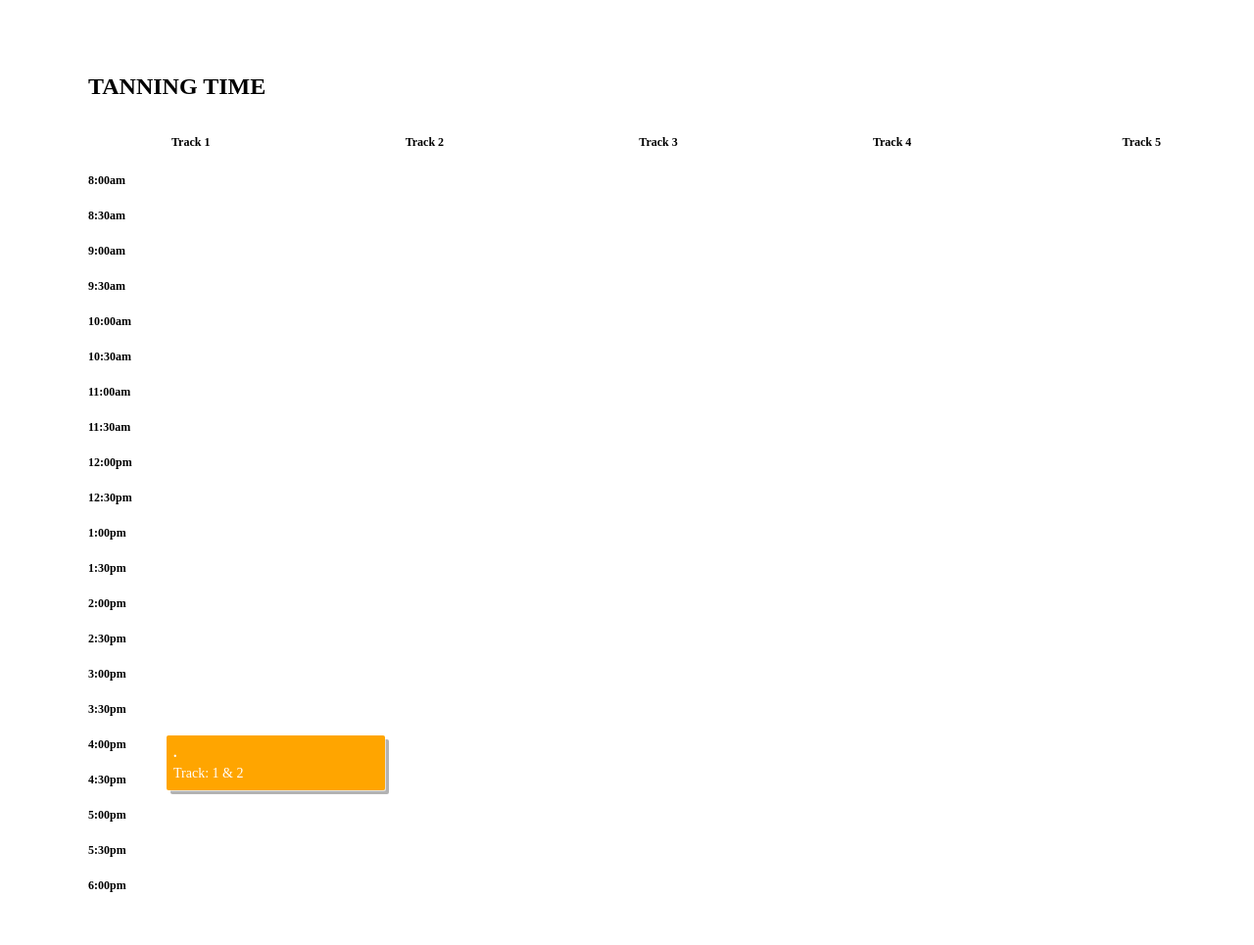
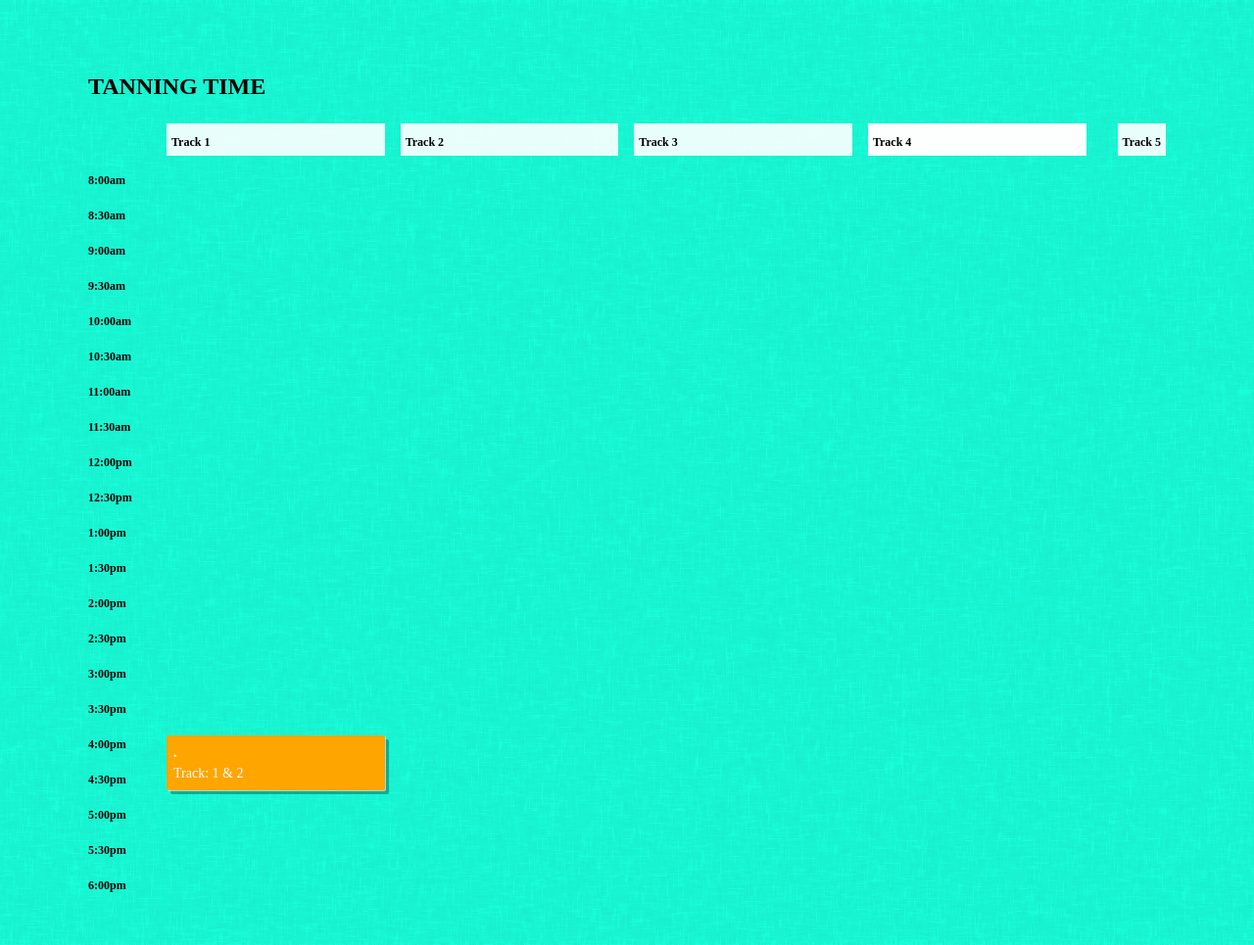
Before and after one commit to CaptFalc/Tanning-Scheduler, a Flask app: page /calendar in a window 1280 px wide. Shown: the whole page at 98% size. Run offline with Flask 2, Linux system fonts and the light colour scheme; data that the repository does not hold is empty.

Commit message:
Added background to results page, day titles, next fix day titles

```diff
--- a/app.py
+++ b/app.py
@@ -12,15 +12,15 @@
 import flask
 from flask import Flask, request, render_template
 from flaskext.mysql import MySQL
-from icalendar import Calendar, Event
+from icalendar import Calendar
 from datetime import datetime
-from pathlib import Path
 import flask_login
 from dotenv import load_dotenv
 import os
 import requests
 import pgeocode
-import pytz
+import datetime as dt1
+
 
 load_dotenv()
 mysql = MySQL()
@@ -374,6 +374,27 @@ def layoutPage():
 
 # default page
 
+def getweekdays(x):
+
+    daydict = {
+        0: "Monday",
+        1: "Tuesday",
+        2: "Wednesday",
+        3: "Thursday",
+        4: "Friday",
+        5:"Saturday",
+        6:"Sunday"
+    }
+    count=dt1.datetime.today().weekday()
+    days=[]
+    for y in range(x):
+        tmpcount=count
+        tmpcount+=y
+        tmpcount%=6
+        days.append(daydict[tmpcount])
+    return days
+
+
 
 @app.route("/", methods=['GET'])
 def hello():
@@ -413,7 +434,8 @@ def calendar():
         xuvi = processUvi(uvi, offset)
         print(xuvi)
         ultimate = parseCal(xuvi, schedule)
-    return '''<!DOCTYPE html>
+        days=getweekdays(3)
+        header='''<!DOCTYPE html>
 <html>
 <head>
 <link type="text/css" rel="stylesheet" href="/static/style4.css">
@@ -423,12 +445,10 @@ def calendar():
 <h2 id="schedule-heading">TANNING TIME</h2>
 <div class="schedule" aria-labelledby="schedule-heading">
 
-  <span class="track-slot" aria-hidden="true" style="grid-column: track-1; grid-row: tracks;">Track 1</span>
-  <span class="track-slot" aria-hidden="true" style="grid-column: track-2; grid-row: tracks;">Track 2</span>
-  <span class="track-slot" aria-hidden="true" style="grid-column: track-3; grid-row: tracks;">Track 3</span>
-  <span class="track-slot" aria-hidden="true" style="grid-column: track-4; grid-row: tracks;">Track 4</span>
-  <span class="track-slot" aria-hidden="true" style="grid-column: track-4; grid-row: tracks;">Track 4</span>
-  <span class="track-slot" aria-hidden="true" style="grid-column: track-5; grid-row: tracks;">Track 5</span>
+  <span class="track-slot" aria-hidden="true" style="grid-column: track-1; grid-row: tracks;">{0}</span>
+  <span class="track-slot" aria-hidden="true" style="grid-column: track-2; grid-row: tracks;">{1}</span>
+  <span class="track-slot" aria-hidden="true" style="grid-column: track-3; grid-row: tracks;">{2}</span>
+
 
 
   <h2 class="time-slot" style="grid-row: time-0800;">8:00am</h2>
@@ -471,9 +491,10 @@ def calendar():
 
   <h2 class="time-slot" style="grid-row: time-1730;">5:30pm</h2>
 
-  <h2 class="time-slot" style="grid-row: time-1800;">6:00pm</h2>'''+ultimate+'''</div> </body>
+  <h2 class="time-slot" style="grid-row: time-1800;">6:00pm</h2>'''.format(days[0],days[1],days[2])
+    full=header+ultimate+'''</div> </body>
 </html>'''
-
+    return full
 
 @app.route("/updatezipcode", methods=['POST'])
 @flask_login.login_required
--- a/static/style4.css
+++ b/static/style4.css
@@ -63,6 +63,9 @@ body {
   max-width: 1100px;
   margin: 0 auto;
   line-height: 1.5;
+  background-image:url(images/waterbg.png);;
+  background-size: cover;
+  background-position:center;
 }
 
 .session {
```
Also changed, not shown: static/images/waterbg.png (added).
